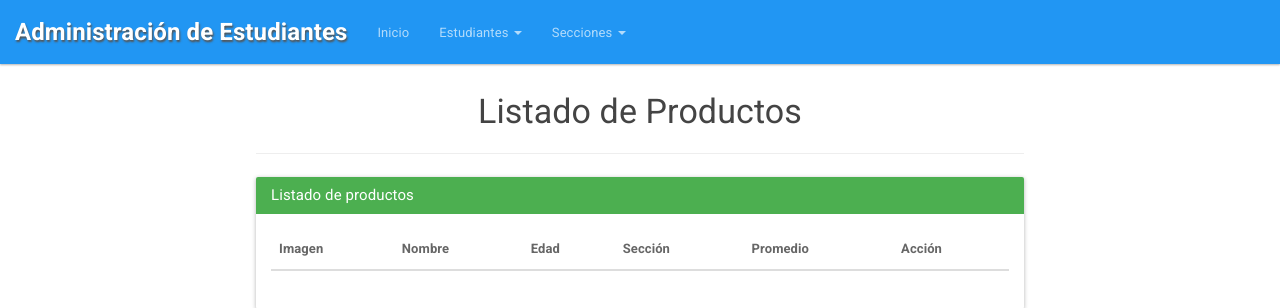
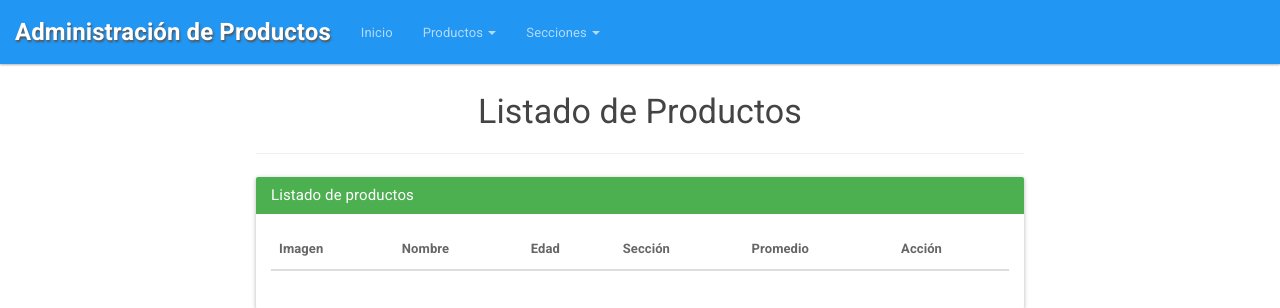
Before and after one commit to mikhail-piataev/delyberry, a PHP site: page /delyberry/ in a window 1280 px wide. Shown: the top 308 px of the page. Run offline with PHP 8.4, Linux system fonts and the light colour scheme; data that the repository does not hold is empty; some libraries are stand-ins or nearby versions.

Commit message:
pocos cambios

```diff
--- a/Controllers/productosControler.php
+++ b/Controllers/productosControler.php
@@ -70,7 +70,7 @@
           return $datos;
         }
 
-        //eliminar estudiante
+        //eliminar producto
         public function eliminar($id){
           $this->producto->set("id",$id);
           $this->producto->delete();
--- a/Views/secciones/desktop.ini
+++ /dev/null
@@ -1,2 +0,0 @@
-[.ShellClassInfo]
-IconResource=C:\Program Files\Google\Drive File Stream\97.0.1.0\GoogleDriveFS.exe,26
--- a/Views/template.php
+++ b/Views/template.php
@@ -10,7 +10,7 @@
 	<html lang="es">
 	<head>
 		<meta charset="UTF-8">
-		<title>Administración de estudiantes</title>
+		<title>Administración de productos</title>
 		<link rel="stylesheet" href="<?php echo URL; ?>Views/_template/css/bootstrap.css">
 		<link rel="stylesheet" href="<?php echo URL; ?>Views/_template/css/general.css">
 	</head>
@@ -24,14 +24,14 @@
 		        <span class="icon-bar"></span>
 		        <span class="icon-bar"></span>
 		      </button>
-		      <a class="navbar-brand" href="#">Administración de Estudiantes</a>
+		      <a class="navbar-brand" href="#">Administración de Productos</a>
 		    </div>
 
 		    <div class="collapse navbar-collapse" id="bs-example-navbar-collapse-2">
 		      <ul class="nav navbar-nav">
 		        <li><a href="<?php echo URL; ?>">Inicio</a></li>
 		        <li class="dropdown">
-		          <a href="#" class="dropdown-toggle" data-toggle="dropdown" role="button" aria-expanded="false">Estudiantes <span class="caret"></span></a>
+		          <a href="#" class="dropdown-toggle" data-toggle="dropdown" role="button" aria-expanded="false">Productos <span class="caret"></span></a>
 		          <ul class="dropdown-menu" role="menu">
 		            <li><a href="<?php echo URL; ?>productos">Listado de productos</a></li>
 		            <li><a href="<?php echo URL; ?>productos/agregar">Agregar</a></li>
```
